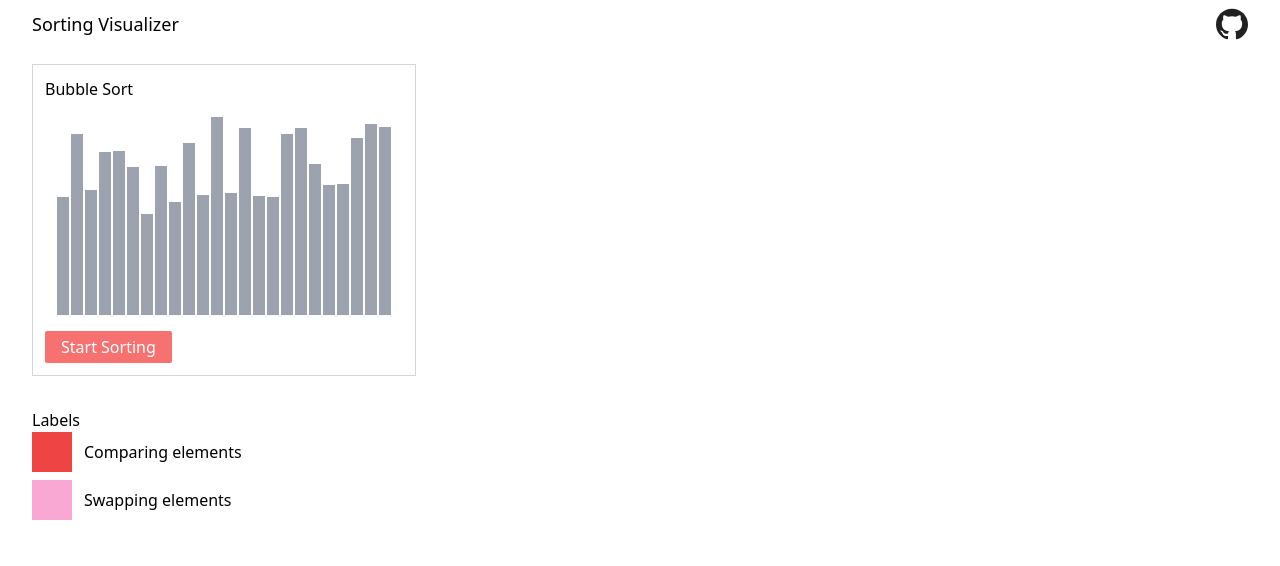
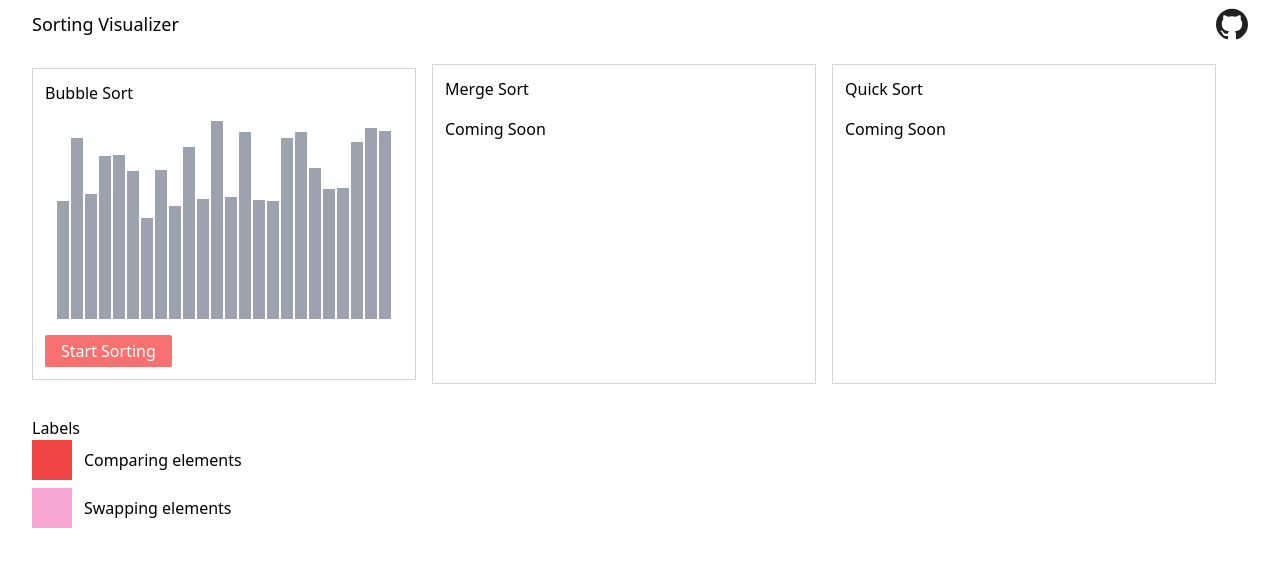
Before and after one commit to khan-ajamal/sorting-visualizer, a React (Create React App) app: page / in a window 1280 px wide. Shown: the top 566 px of the page. Built offline with nearby package versions, Linux system fonts and the light colour scheme.

Commit message:
Add placeholders
- Merge Sort
- Quick Sort

```diff
--- a/src/visualizer/index.js
+++ b/src/visualizer/index.js
@@ -86,6 +86,14 @@ const Visualizer = () => {
             Start Sorting
           </button>
         </div>
+        <div className="h-80 w-96 border border-gray-300 p-3 ml-4">
+          <h3 className="mb-4">Merge Sort</h3>
+          <p>Coming Soon</p>
+        </div>
+        <div className="h-80 w-96 border border-gray-300 p-3 ml-4">
+          <h3 className="mb-4">Quick Sort</h3>
+          <p>Coming Soon</p>
+        </div>
       </div>
     </div>
   );
```
Also changed, not shown: src/visualizer/bubble-sort.js (deleted).
